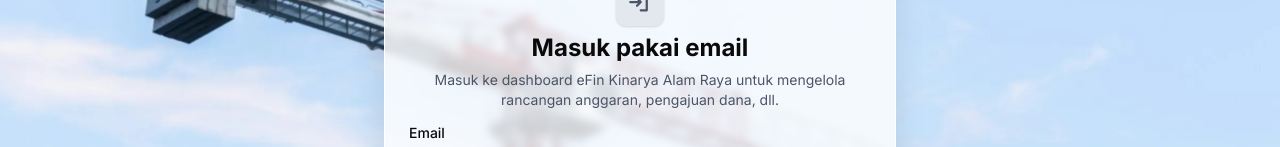
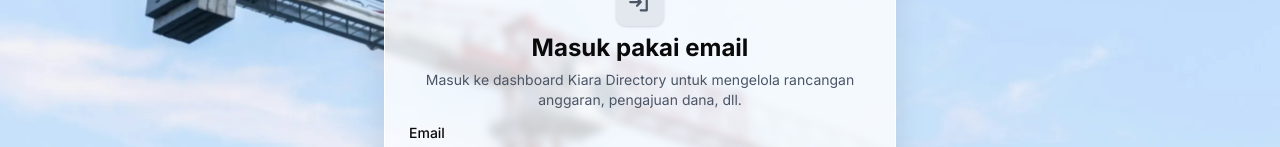
Before and after one commit to dandikp/kiara-directory, a Next.js app: page /auth/signin in a window 1280 px wide. Shown: the part 303-450 px from the top of the page. Built offline with nearby package versions, Linux system fonts and the light colour scheme; no server answers.

Commit message:
feat: change app name

```diff
--- /dev/null
+++ b/app/(guest)/auth/forgot-password/page.tsx
@@ -0,0 +1,7 @@
+import React from "react";
+
+const ForgotPasswordPage = () => {
+  return <div>ForgotPasswordPage</div>;
+};
+
+export default ForgotPasswordPage;
--- /dev/null
+++ b/app/(guest)/auth/reset-password/page.tsx
@@ -0,0 +1,7 @@
+import React from "react";
+
+const ResetPasswordPage = () => {
+  return <div>ResetPasswordPage</div>;
+};
+
+export default ResetPasswordPage;
--- a/app/(guest)/auth/signin/page.tsx
+++ b/app/(guest)/auth/signin/page.tsx
@@ -2,9 +2,9 @@
 import { SignIn } from "@phosphor-icons/react/dist/ssr";
 
 export const metadata = {
-  title: "Masuk - eFin PT Kinarya Alam Raya",
+  title: "Masuk - Kiara Directory",
   description:
-    "Masuk ke dashboard e-Fin PT Kinarya Alam Raya untuk mengelola dan memantau informasi keuangan perusahaan secara efisien dan aman.",
+    "Masuk ke dashboard Kiara Directory untuk mengelola dan memantau informasi keuangan perusahaan secara efisien dan aman.",
 };
 
 export default function SignInPage() {
@@ -18,8 +18,8 @@
           Masuk pakai email
         </h1>
         <p className="text-center text-sm leading-5 text-neutral-800">
-          Masuk ke dashboard eFin Kinarya Alam Raya untuk mengelola rancangan
-          anggaran, pengajuan dana, dll.
+          Masuk ke dashboard Kiara Directory untuk mengelola rancangan anggaran,
+          pengajuan dana, dll.
         </p>
       </div>
       <SignInForm />
--- a/app/(guest)/page.tsx
+++ /dev/null
@@ -1,3 +0,0 @@
-export default function HomePage() {
-  return <p className="w-full"></p>;
-}
--- /dev/null
+++ b/app/(user)/layout.tsx
@@ -0,0 +1,9 @@
+const UserBaseLayout = ({
+  children,
+}: Readonly<{
+  children: React.ReactNode;
+}>) => {
+  return <div className="w-full">{children}</div>;
+};
+
+export default UserBaseLayout;
--- /dev/null
+++ b/app/(user)/page.tsx
@@ -0,0 +1,17 @@
+"use client";
+import { Button } from "@/components/ui/button";
+import { signOut } from "next-auth/react";
+import React from "react";
+
+function DashboardPage() {
+  const handler = async () => {
+    await signOut({ callbackUrl: "/" });
+  };
+  return (
+    <div>
+      <Button onClick={() => handler()}>Logout</Button>
+    </div>
+  );
+}
+
+export default DashboardPage;
--- a/app/layout.tsx
+++ b/app/layout.tsx
@@ -16,9 +16,9 @@
 });
 
 export const metadata: Metadata = {
-  title: "eFin",
+  title: "Kiara Directory",
   description: "Generated by create next app",
-  applicationName: "eFin PT Kinarya Alam Raya",
+  applicationName: "Kiara Directory",
 };
 
 export default async function RootLayout({
--- a/features/auth/components/forms.tsx
+++ b/features/auth/components/forms.tsx
@@ -152,4 +152,8 @@
   );
 };
 
+const ForgotPasswordForm = () => {};
+
+const ResetPasswordForm = () => {};
+
 export { SignInForm };
```
